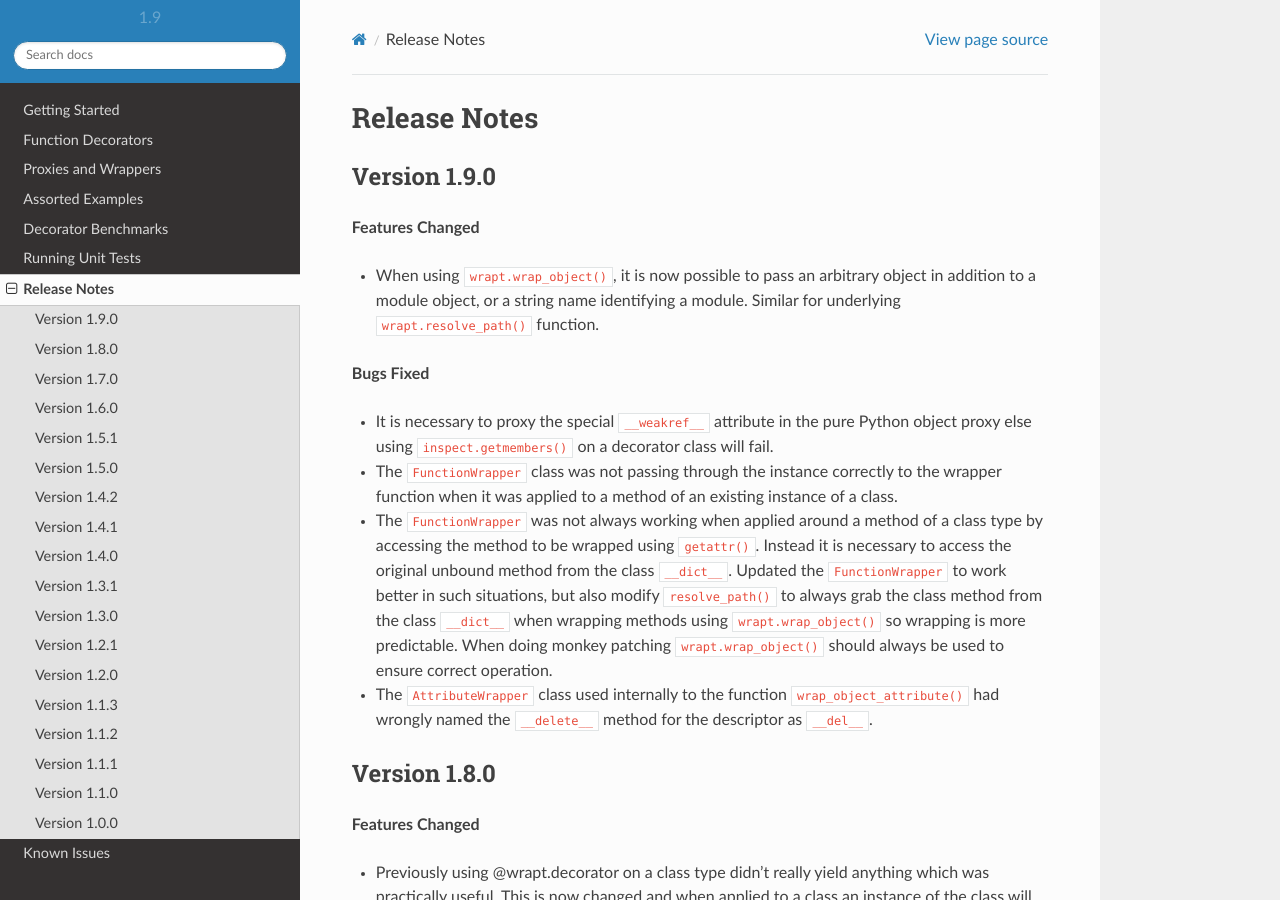
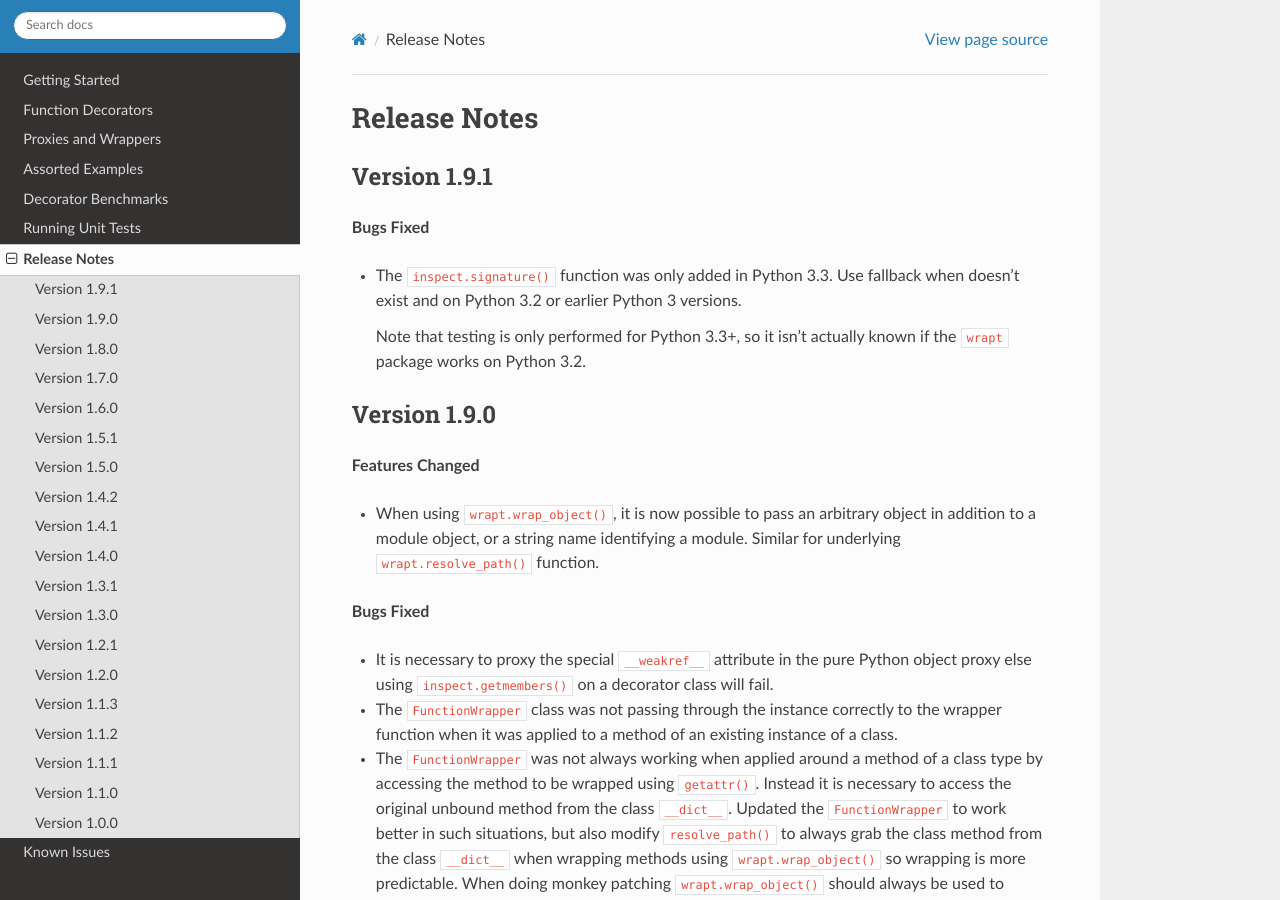
Before and after one commit to GrahamDumpleton/wrapt, a Sphinx documentation site: the page built from docs/changes.rst, in a window 1280 px wide and 900 px high. Built offline with Sphinx 7.4.7 and the Read the Docs theme 2.0.0, drawn with Linux system fonts in a browser that asks for light colours.

Commit message:
The inspect.signature() method was only added in Python 3.3. #31

```diff
--- a/docs/changes.rst
+++ b/docs/changes.rst
@@ -1,5 +1,17 @@
 Release Notes
 =============
+
+Version 1.9.1
+-------------
+
+**Bugs Fixed**
+
+* The ``inspect.signature()`` function was only added in Python 3.3.
+  Use fallback when doesn't exist and on Python 3.2 or earlier Python 3
+  versions.
+
+  Note that testing is only performed for Python 3.3+, so it isn't
+  actually known if the ``wrapt`` package works on Python 3.2.
 
 Version 1.9.0
 -------------
```
Also changed, not shown: 2 other files.
